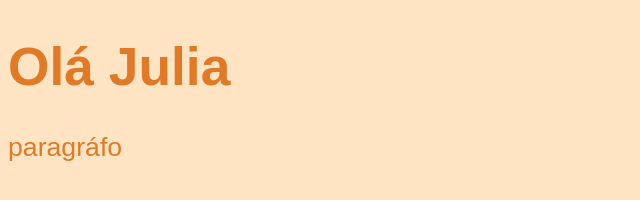
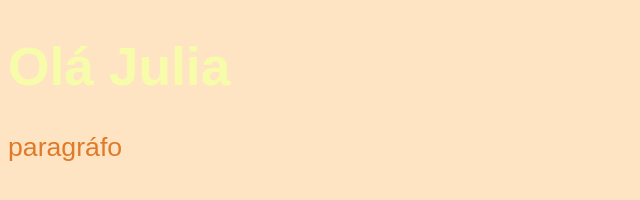
Before and after one commit to juliacaraujo/JavaScript, a plain HTML site: page ex001.html in a window 1280 px wide. Shown: the whole page, without its empty margins (0-640 px from the left). Drawn offline with Linux system fonts and the light colour scheme.

Commit message:
version: 1.0.0.0

```diff
--- a/ex001.html
+++ b/ex001.html
@@ -10,6 +10,7 @@
         color:  rgb(223, 122, 40);
         font: normal 20pt Arial;
        }
+    h1 {color:rgb(246, 252, 169)};
     </style>
 </head>
 <body>
```
